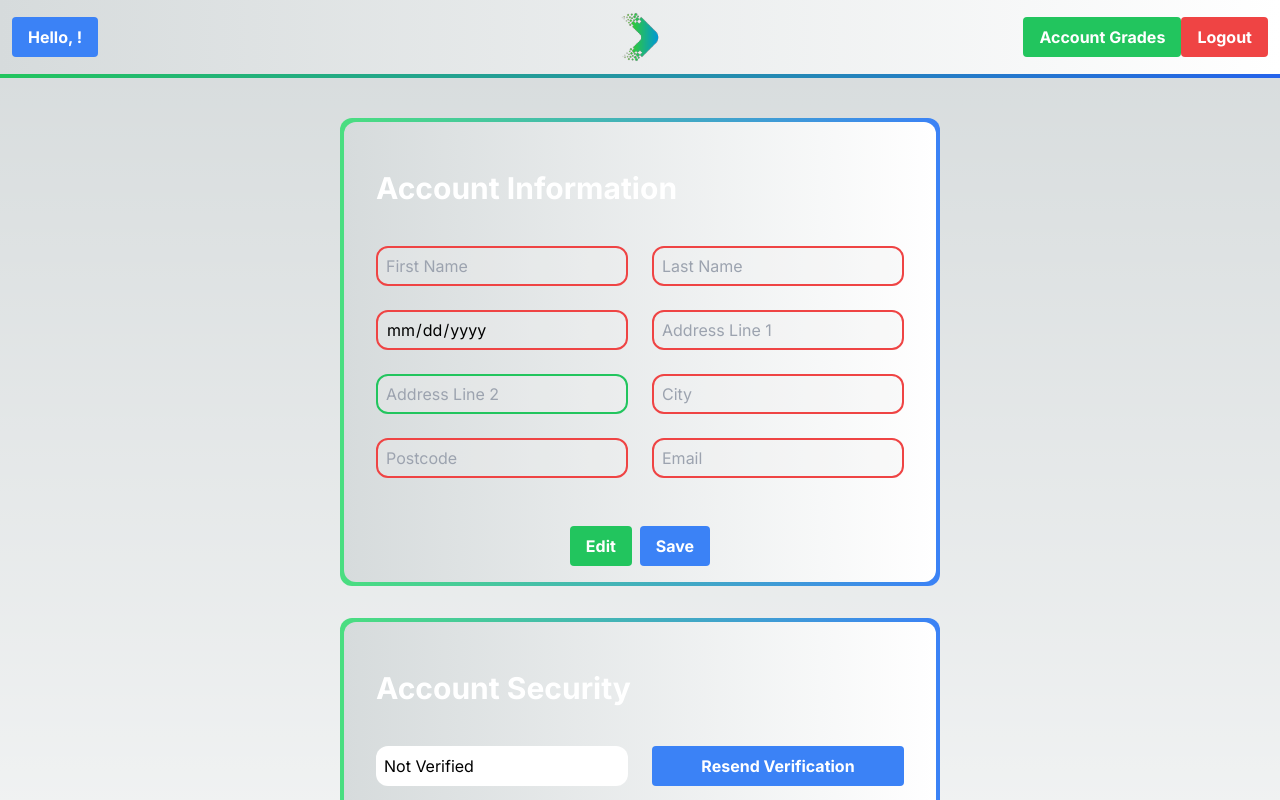
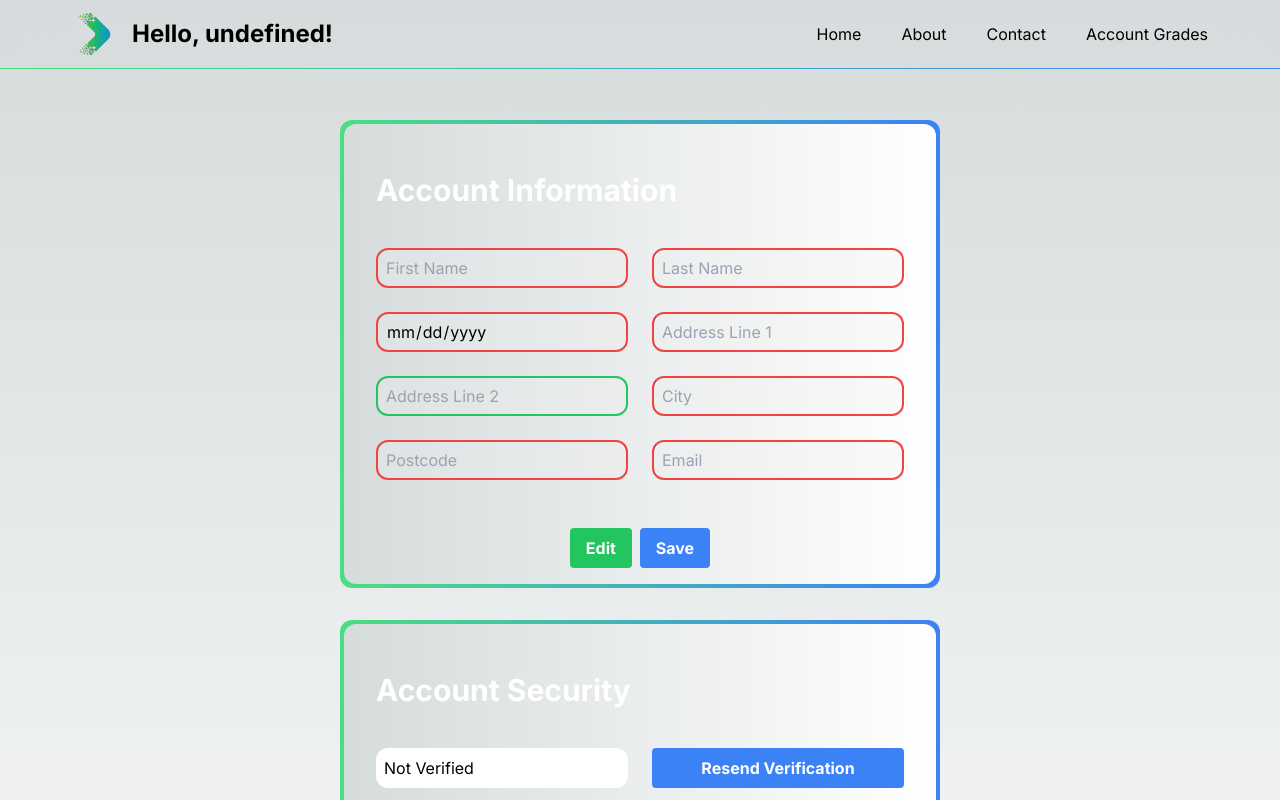
Before and after one commit to MrT-Stephens/GradePath-Web-Application, a Next.js app: page /user/main/account in a window 1280 px wide. Shown: the top 800 px of the page. Built offline with nearby package versions, Linux system fonts and the light colour scheme; no server answers; what pocketbase would draw is missing.

Commit message:
Fixed every page for mobile and updated styling for pages

```diff
--- a/app/(components)/account-infomation-form.js
+++ b/app/(components)/account-infomation-form.js
@@ -37,7 +37,7 @@ export default function AccountInfomationForm({ userData }) {
     };
 
     return (
-        <div className="w-1/2 bg-gradient-to-r from-green-400 to-blue-500 p-1 rounded-xl mb-8">
+        <div className="lg:w-1/2 w-full bg-gradient-to-r from-green-400 to-blue-500 p-1 rounded-xl mb-8">
             <form className="relative bg-gradient-to-r from-[#D6DBDC] dark:from-[#000000] to-[#FFFFFF] dark:to-[#141414] rounded-xl overflow-hidden">
                 <div className="p-8 text-white grid grid-cols-1 lg:grid-cols-2 gap-6">
                     <h1 className="text-3xl font-bold mb-4 mt-4 lg:col-span-2">
--- a/app/(components)/account-security-form.js
+++ b/app/(components)/account-security-form.js
@@ -16,7 +16,7 @@ export default function AccountSecurityForm({ verified }) {
     };
 
     return (
-        <div className="bg-gradient-to-r from-green-400 to-blue-500 p-1 rounded-xl mb-8 w-1/2">
+        <div className="bg-gradient-to-r from-green-400 to-blue-500 p-1 rounded-xl mb-8 lg:w-1/2 w-full">
             <form className="relative bg-gradient-to-r from-[#D6DBDC] dark:from-[#000000] to-[#FFFFFF] dark:to-[#141414] rounded-xl overflow-hidden">
                 <div className="p-8 text-white grid grid-cols-1 lg:grid-cols-2 gap-6">
                     <h1 className="text-3xl font-bold mb-4 mt-4 lg:col-span-2">
--- a/app/(components)/delete-account-form.js
+++ b/app/(components)/delete-account-form.js
@@ -7,7 +7,7 @@ export default function DeleteAccountForm() {
     const [password, setPassword] = useState("");
 
     return (
-        <div className="bg-red-500 p-1 rounded-xl mb-8 w-1/2">
+        <div className="bg-red-500 p-1 rounded-xl mb-8 lg:w-1/2 w-full">
             <div className="relative bg-gradient-to-r from-[#D6DBDC] dark:from-[#000000] to-[#FFFFFF] dark:to-[#141414] rounded-xl overflow-hidden">
                 <div className="p-8 text-white grid grid-cols-1 lg:grid-cols-2 gap-6">
                     <h1 className="text-3xl font-bold mb-4 mt-4 lg:col-span-2">
--- a/app/(components)/navigation-bar.js
+++ b/app/(components)/navigation-bar.js
@@ -1,29 +1,55 @@
-import Image from "next/image";
+"use client";
 
 function NavBarItem({ href, text }) {
     return (
-        <a href={href} className="text-md hover:underline">
-            {text}
-        </a>
+        <div className="w-full lg:w-fit flex lg:static flex-col lg:flex-none">
+            <a href={href} className="text-md hover:underline mx-auto py-2">
+                {text}
+            </a>
+            <div className="lg:hidden w-full h-px bg-gray-500"></div>
+        </div>
     );
 }
 
-function NavBar({ children }) {
+function NavBar({ children, title }) {
     return (
-        <header className="fixed top-0 w-full backdrop-blur-xl">
-            <nav className="flex items-center justify-between py-3 max-w-6xl mx-auto">
+        <header
+            id="nav-bar"
+            className="fixed top-0 w-full backdrop-blur-xl z-50"
+        >
+            <nav className="flex items-center justify-between py-3 max-w-6xl mx-auto px-2">
                 <a href="/" className="flex items-center space-x-4">
-                    <Image
+                    <img
                         src="/GradePathLogo.svg"
                         alt="GradePath Logo"
                         width={44}
                         height={44}
                     />
-                    <h1 className="text-2xl font-bold">GradePath</h1>
+                    <h1 className="text-2xl font-bold">{title}</h1>
                 </a>
-                <div className="flex items-center space-x-10">{children}</div>
+                <div className="hidden lg:flex items-center space-x-10">
+                    {children}
+                </div>
+                <button className="group lg:hidden flex"
+                    onClick={() => {
+                        document.getElementById("nav-mobile-menu").classList.toggle("hidden");
+                    }}>
+                    <svg
+                        className="w-10 h-10 text-white group-hover:rotate-[360deg] transition-transform duration-1000 ease-in-out"
+                        fill="currentColor"
+                        viewBox="0 0 16 16"
+                    >
+                        <path
+                            d="M2.5 12a.5.5 0 0 1 .5-.5h10a.5.5 0 0 1 0 1H3a.5.5 0 0 1-.5-.5m0-4a.5.5 0 0 1 .5-.5h10a.5.5 0 0 1 0 1H3a.5.5 0 0 1-.5-.5m0-4a.5.5 0 0 1 .5-.5h10a.5.5 0 0 1 0 1H3a.5.5 0 0 1-.5-.5"
+                        />
+                    </svg>
+                </button>
             </nav>
             <div className="w-full h-px bg-gradient-to-r from-green-400 to-blue-500"></div>
+            <div id="nav-mobile-menu" className="hidden flex-col items-center">
+                <div className="hidden w-full h-px bg-gray-500"></div>
+                {children}
+            </div>
         </header>
     );
 }
--- a/app/user/main/account/page.js
+++ b/app/user/main/account/page.js
@@ -4,6 +4,7 @@ import AccountSecurityForm from "@/app/(components)/account-security-form";
 import DeleteAccountForm from "@/app/(components)/delete-account-form";
 import db from "@/app/(db)/index";
 import { cookies } from "next/headers";
+import { NavBar, NavBarItem } from "@/app/(components)/navigation-bar";
 
 // Access Point : http://localhost:3000/user/guest/account
 
@@ -13,46 +14,14 @@ export default async function Page() {
     return (
         <div>
             {/* Navigation Bar */}
-            <nav className="bg-gradient-to-r from-[#D6DBDC] dark:from-[#000000] to-[#FFFFFF] dark:to-[#141414] p-3 grid grid-cols-3">
-                {/* Left Navbar buttons */}
-                <div className="flex items-center">
-                    <h1 className="text-white font-bold py-2 px-4 rounded bg-blue-500">
-                        Hello, {user?.userFName}!
-                    </h1>
-                </div>
+            <NavBar title={`Hello, ${user.userFName}!`}>
+                <NavBarItem href="/#home" text="Home" />
+                <NavBarItem href="/#about" text="About" />
+                <NavBarItem href="/#contact" text="Contact" />
+                <NavBarItem href="/user/main" text="Account Grades" />
+            </NavBar>
 
-                {/* Centered Logo */}
-                <div className="flex items-center justify-center col-span-1">
-                    <a href="/">
-                        {/* Centered Image */}
-                        <Image
-                            src="/GradePathLogo.svg"
-                            alt="GradePath Logo"
-                            width={50}
-                            height={50}
-                        />
-                    </a>
-                </div>
-
-                {/* Right Navbar button */}
-                <div className="flex items-center justify-end">
-                    <a
-                        href="/user/main/"
-                        className="text-white font-bold py-2 px-4 rounded bg-green-500 hover:opacity-75"
-                    >
-                        Account Grades
-                    </a>
-
-                    <button
-                        className="text-white font-bold py-2 px-4 rounded bg-red-500 hover:opacity-75"
-                    >
-                        Logout
-                    </button>
-                </div>
-            </nav>
-
-            {/* Line break between Navbar and Content */}
-            <div className="h-1 bg-gradient-to-r from-green-500 to-blue-600"></div>
+            <div className="h-20 w-full"></div>
 
             {/* Main Content */}
             <main className="flex flex-col min-h-screen items-center justify-center p-10">
--- a/app/user/main/page.js
+++ b/app/user/main/page.js
@@ -5,6 +5,7 @@ import EnterGradesForm from "@/app/(components)/enter-grades-form";
 import LevelOfStudy from "@/app/(data)/level-of-study";
 import GradeType from "@/app/(data)/grade";
 import FieldsAndCourses from "@/app/(data)/fields-and-courses";
+import { NavBar, NavBarItem } from "@/app/(components)/navigation-bar";
 
 const GetUserName = async () => {
     const user = await db.getUser(cookies());
@@ -23,47 +24,15 @@ export default async function Page() {
     return (
         <div>
             {/* Navigation Bar */}
-            <nav className="bg-gradient-to-r from-[#D6DBDC] dark:from-[#000000] to-[#FFFFFF] dark:to-[#141414] p-3 grid grid-cols-3">
-                {/* Left Navbar buttons */}
-                <div className="flex items-center">
-                    <h1 className="text-white font-bold py-2 px-4 rounded bg-blue-500">
-                        Hello, {userName}!
-                    </h1>
-                </div>
-
-                {/* Centered Logo */}
-                <div className="flex items-center justify-center col-span-1">
-                    <a href="/">
-                        {/* Centered Image */}
-                        <Image
-                            src="/GradePathLogo.svg"
-                            alt="GradePath Logo"
-                            width={50}
-                            height={50}
-                        />
-                    </a>
-                </div>
-
-                {/* Right Navbar button */}
-                <div className="flex items-center justify-end">
-                    <a
-                        href="/user/main/account/"
-                        className="text-white font-bold py-2 px-4 rounded bg-green-500 hover:opacity-75"
-                    >
-                        Account Settings
-                    </a>
-
-                    <button className="text-white font-bold py-2 px-4 rounded bg-red-500 hover:opacity-75">
-                        Logout
-                    </button>
-                </div>
-            </nav>
-
-            {/* Line break between Navbar and Content */}
-            <div className="h-1 bg-gradient-to-r from-green-500 to-blue-600"></div>
+            <NavBar title={`Hello, ${userName}!`}>
+                <NavBarItem href="/#home" text="Home" />
+                <NavBarItem href="/#about" text="About" />
+                <NavBarItem href="/#contact" text="Contact" />
+                <NavBarItem href="/user/main/account" text="Account Settings" />
+            </NavBar>
 
             {/* Main Content */}
-            <main className="flex flex-col min-h-screen items-center justify-center p-10">
+            <main className="flex flex-col min-h-screen items-center justify-center px-10 pb-10 pt-24">
                 <EnterGradesForm
                     levelOfStudyData={LevelOfStudy}
                     gradeTypeData={GradeType}
```
Also changed, not shown: app/(components)/enter-grades-form.js (+46 -15 lines), app/page.js (+3 -5 lines).
